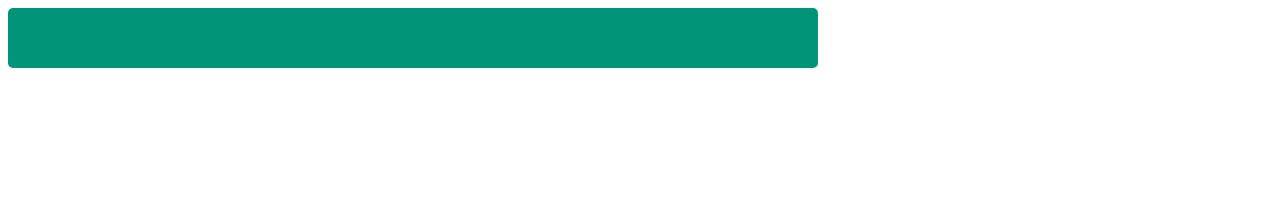
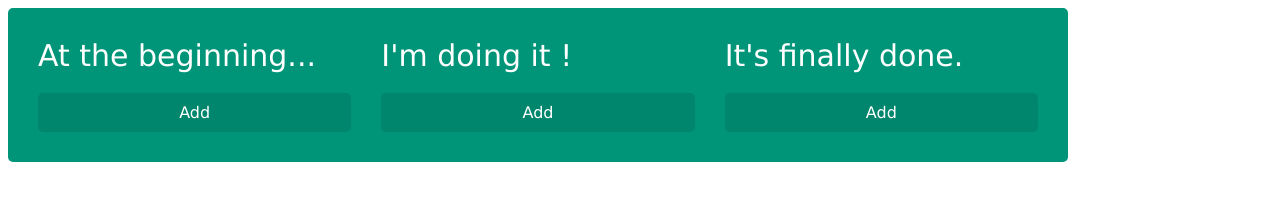
Before and after one commit to tatiana-sthl/js_kanban_board, a plain HTML site: page index.html in a window 1280 px wide. Drawn offline with Linux system fonts and the light colour scheme.

Commit message:
update user interface

```diff
--- a/css/styles.css
+++ b/css/styles.css
@@ -1,7 +1,7 @@
 .kanban {
     display: flex;
     padding: 30px;
-    width: 750px;
+    width: 1000px;
     background: #009578;
     border-radius: 5px;
 }
--- a/js/index.js
+++ b/js/index.js
@@ -1 +1,5 @@
-import KanbanAPI from "./api/KanbanAPI.js";
+import Kanban from "./view/kanban.js";
+
+new Kanban(
+    document.querySelector(".kanban")
+);
--- a/js/view/column.js
+++ b/js/view/column.js
@@ -1,6 +1,23 @@
+import KanbanAPI from "../api/KanbanAPI.js";
+
 export default class Column {
     constructor(id, title) {
+        this.elements = {};
+        this.elements.root = Column.createRoot();
+        this.elements.title = this.elements.root.querySelector(".kanban__column-title");
+        this.elements.items = this.elements.root.querySelector(".kanban__column-items");
+        this.elements.addItem = this.elements.root.querySelector(".kanban__add-item");
 
+        this.elements.root.dataset.id = id;
+        this.elements.title.textContent = title;
+
+        this.elements.addItem.addEventListener("click", () => {
+
+        });
+
+        KanbanAPI.getItems(id).forEach(item => {
+            console.log(item);
+        });
     }
 
     static createRoot() {
--- a/js/view/kanban.js
+++ b/js/view/kanban.js
@@ -1,25 +1,29 @@
+import Column from "./column.js";
+
 export default class Kanban {
     constructor(root) {
         this.root = root;
 
         Kanban.columns().forEach(column => {
+            const columnView = new Column(column.id, column.title);
 
-        })
+            this.root.appendChild(columnView.elements.root);
+        });
     }
 
     static columns() {
         return [
             {
                 id: 1,
-                title: "Not Started"
+                title: "At the beginning..."
             },
             {
                 id: 2,
-                title: "In Progress"
+                title: "I'm doing it !"
             },
             {
                 id: 3,
-                title: "Completed"
+                title: "It's finally done."
             },
         ];
     }
```
